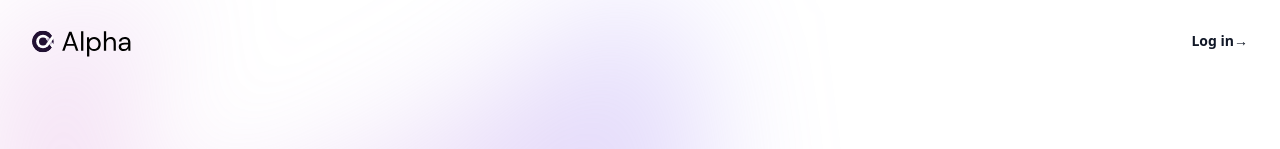
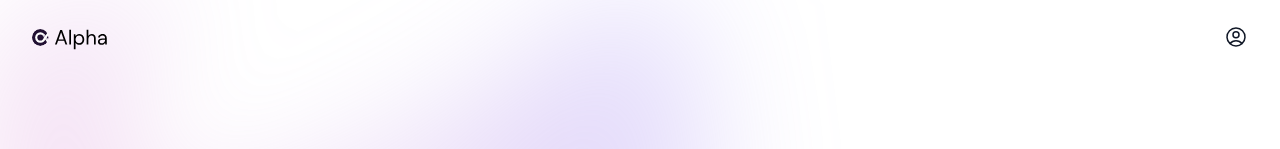
Before and after one commit to neonsolutions/alphafeed, a Next.js app in the folder app/: page /feed in a window 1280 px wide. Shown: the top 149 px of the page. Built offline with nearby package versions, Linux system fonts and the light colour scheme.

Commit message:
Started routing dynamic icon on navbar

```diff
--- a/app/components/navbar.tsx
+++ b/app/components/navbar.tsx
@@ -1,23 +1,46 @@
 import Image from "next/image"
 import Link from "next/link"
+import { useRouter } from "next/router"
+import { UserCircleIcon, HomeIcon } from "@heroicons/react/24/outline"
 
 export default function Navbar() {
+  const router = useRouter()
+  const { asPath } = router
+
+  let linkElement
+
+  if (asPath === "/") {
+    linkElement = (
+      <Link href="/home">
+        <div className="text-sm font-semibold leading-6 text-gray-900">
+          Log in <span aria-hidden="true">&rarr;</span>
+        </div>
+      </Link>
+    )
+  } else if (asPath === "/feed") {
+    linkElement = (
+      <Link href="/account">
+        <UserCircleIcon className="h-6 w-6 text-gray-900" />
+      </Link>
+    )
+  } else if (asPath === "/account") {
+    // we are on the account page
+    linkElement = (
+      <Link href="/home">
+        <HomeIcon className="h-6 w-6 text-gray-900" />
+      </Link>
+    )
+  }
+
   return (
     <header className="inset-x-0 top-0 z-50">
       <nav className="flex items-center justify-between p-6 lg:px-8" aria-label="Global">
         <div className="flex lg:flex-1">
-          <Link href="/" className="-m-1.5 p-1.5">
-            <Image src="/images/logoWithText.svg" alt="logoWithText" height={30} width={100} />
+          <Link href="/">
+            <Image src="/images/logoWithText.svg" alt="logoWithText" className="-m-1.5 p-1.5" height={30} width={100} />
           </Link>
         </div>
-        <div className=" lg:flex lg:flex-1 lg:justify-end">
-          <Link href="/home">
-            <div className="text-sm font-semibold leading-6 text-gray-900">
-              Log in
-              <span aria-hidden="true">&rarr;</span>
-            </div>
-          </Link>
-        </div>
+        <div className=" lg:flex lg:flex-1 lg:justify-end">{linkElement}</div>
       </nav>
     </header>
   )
```
